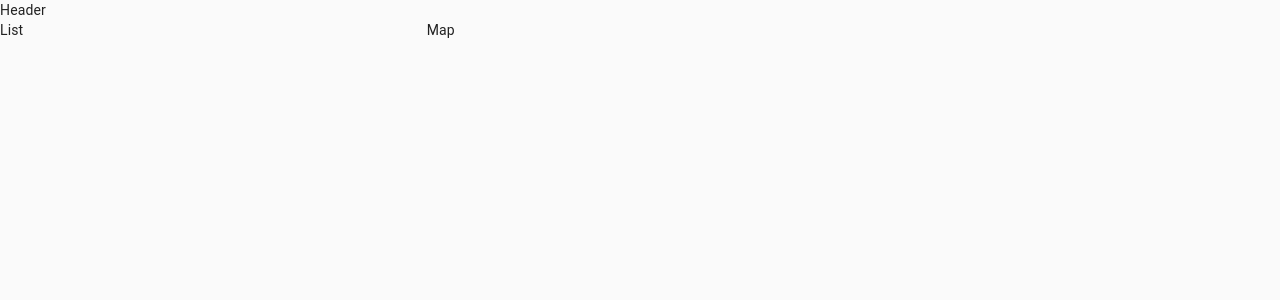
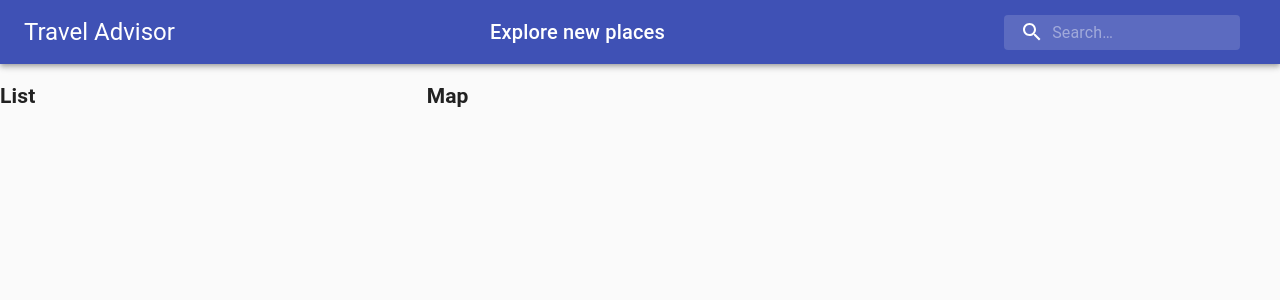
Before and after one commit to aindriu80/js-mastery-travel-advisor, a React (Vite) app: page / in a window 1280 px wide. Shown: the top 300 px of the page. Built offline with nearby package versions, Linux system fonts and the light colour scheme.

Commit message:
Setting up the top nav, styles for other pages

```diff
--- a/src/App.css
+++ /dev/null
@@ -1,42 +0,0 @@
-.App {
-  text-align: center;
-}
-
-.App-logo {
-  height: 40vmin;
-  pointer-events: none;
-}
-
-@media (prefers-reduced-motion: no-preference) {
-  .App-logo {
-    animation: App-logo-spin infinite 20s linear;
-  }
-}
-
-.App-header {
-  background-color: #282c34;
-  min-height: 100vh;
-  display: flex;
-  flex-direction: column;
-  align-items: center;
-  justify-content: center;
-  font-size: calc(10px + 2vmin);
-  color: white;
-}
-
-.App-link {
-  color: #61dafb;
-}
-
-@keyframes App-logo-spin {
-  from {
-    transform: rotate(0deg);
-  }
-  to {
-    transform: rotate(360deg);
-  }
-}
-
-button {
-  font-size: calc(10px + 2vmin);
-}
--- a/src/App.jsx
+++ b/src/App.jsx
@@ -4,7 +4,6 @@
 import Header from './components/Header/Header';
 import List from './components/List/List';
 import Map from './components/Map/Map';
-import './App.css';
 
 function App() {
   return (
--- a/src/components/Header/Header.jsx
+++ b/src/components/Header/Header.jsx
@@ -1,7 +1,36 @@
 import React from 'react';
+import { Autocomplete } from '@react-google-maps/api';
+import { AppBar, Toolbar, Typography, InputBase, Box } from '@material-ui/core';
+import SearchIcon from '@material-ui/icons/Search';
+import useStyles from './styles';
 
 const Header = () => {
-  return <div>Header</div>;
+  const classes = useStyles();
+  return (
+    <AppBar position='static'>
+      <Toolbar className={classes.toolbar}>
+        <Typography variant='h5' className={classes.title}>
+          Travel Advisor
+        </Typography>
+        <Typography variant='h6' className={classes.title}>
+          Explore new places
+        </Typography>
+        <Box display='flex'>
+          {/* <Autocomplete onLoad={onLoad} onPlaceChanged={onPlaceChanged}> */}
+          <div className={classes.search}>
+            <div className={classes.searchIcon}>
+              <SearchIcon />
+            </div>
+            <InputBase
+              placeholder='Search…'
+              classes={{ root: classes.inputRoot, input: classes.inputInput }}
+            />
+          </div>
+          {/* </Autocomplete> */}
+        </Box>
+      </Toolbar>
+    </AppBar>
+  );
 };
 
 export default Header;
--- a/src/components/Header/styles.js
+++ b/src/components/Header/styles.js
@@ -0,0 +1,46 @@
+import { alpha, makeStyles } from '@material-ui/core/styles';
+
+export default makeStyles((theme) => ({
+  title: {
+    display: 'none',
+    [theme.breakpoints.up('sm')]: {
+      display: 'block',
+    },
+  },
+  search: {
+    position: 'relative',
+    borderRadius: theme.shape.borderRadius,
+    backgroundColor: alpha(theme.palette.common.white, 0.15),
+    '&:hover': { backgroundColor: alpha(theme.palette.common.white, 0.25) },
+    marginRight: theme.spacing(2),
+    marginLeft: 0,
+    width: '100%',
+    [theme.breakpoints.up('sm')]: {
+      marginLeft: theme.spacing(3),
+      width: 'auto',
+    },
+  },
+  searchIcon: {
+    padding: theme.spacing(0, 2),
+    height: '100%',
+    position: 'absolute',
+    pointerEvents: 'none',
+    display: 'flex',
+    alignItems: 'center',
+    justifyContent: 'center',
+  },
+  inputRoot: {
+    color: 'inherit',
+  },
+  inputInput: {
+    padding: theme.spacing(1, 1, 1, 0),
+    paddingLeft: `calc(1em + ${theme.spacing(4)}px)`,
+    transition: theme.transitions.create('width'),
+    width: '100%',
+    [theme.breakpoints.up('md')]: { width: '20ch' },
+  },
+  toolbar: {
+    display: 'flex',
+    justifyContent: 'space-between',
+  },
+}));
--- a/src/components/List/List.jsx
+++ b/src/components/List/List.jsx
@@ -1,7 +1,7 @@
 import React from 'react';
 
 const List = () => {
-  return <div>List</div>;
+  return <h2>List</h2>;
 };
 
 export default List;
--- a/src/components/Map/Map.jsx
+++ b/src/components/Map/Map.jsx
@@ -1,7 +1,7 @@
 import React from 'react';
 
 const Map = () => {
-  return <div>Map</div>;
+  return <h2>Map</h2>;
 };
 
 export default Map;
--- a/src/components/PlaceDetails/PlaceDetails.jsx
+++ b/src/components/PlaceDetails/PlaceDetails.jsx
@@ -1,7 +1,7 @@
 import React from 'react';
 
 const PlaceDetails = () => {
-  return <div>PlaceDetails</div>;
+  return <h2>PlaceDetails</h2>;
 };
 
 export default PlaceDetails;
```
Also changed, not shown: src/components/List/styles.js (+28 -0 lines), src/components/Map/styles.js (+24 -0 lines), src/components/PlaceDetails/style.js (+18 -0 lines).
